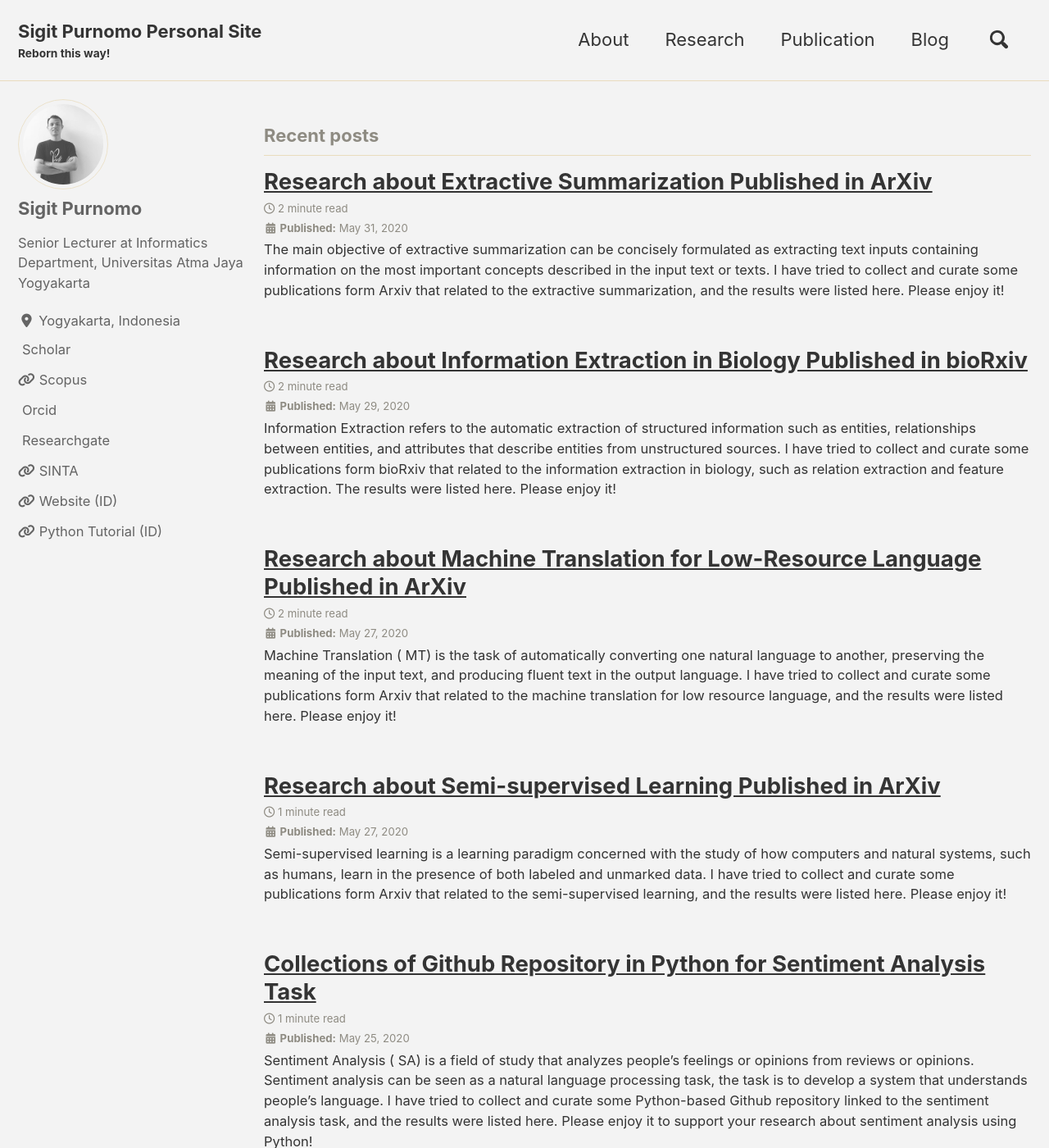
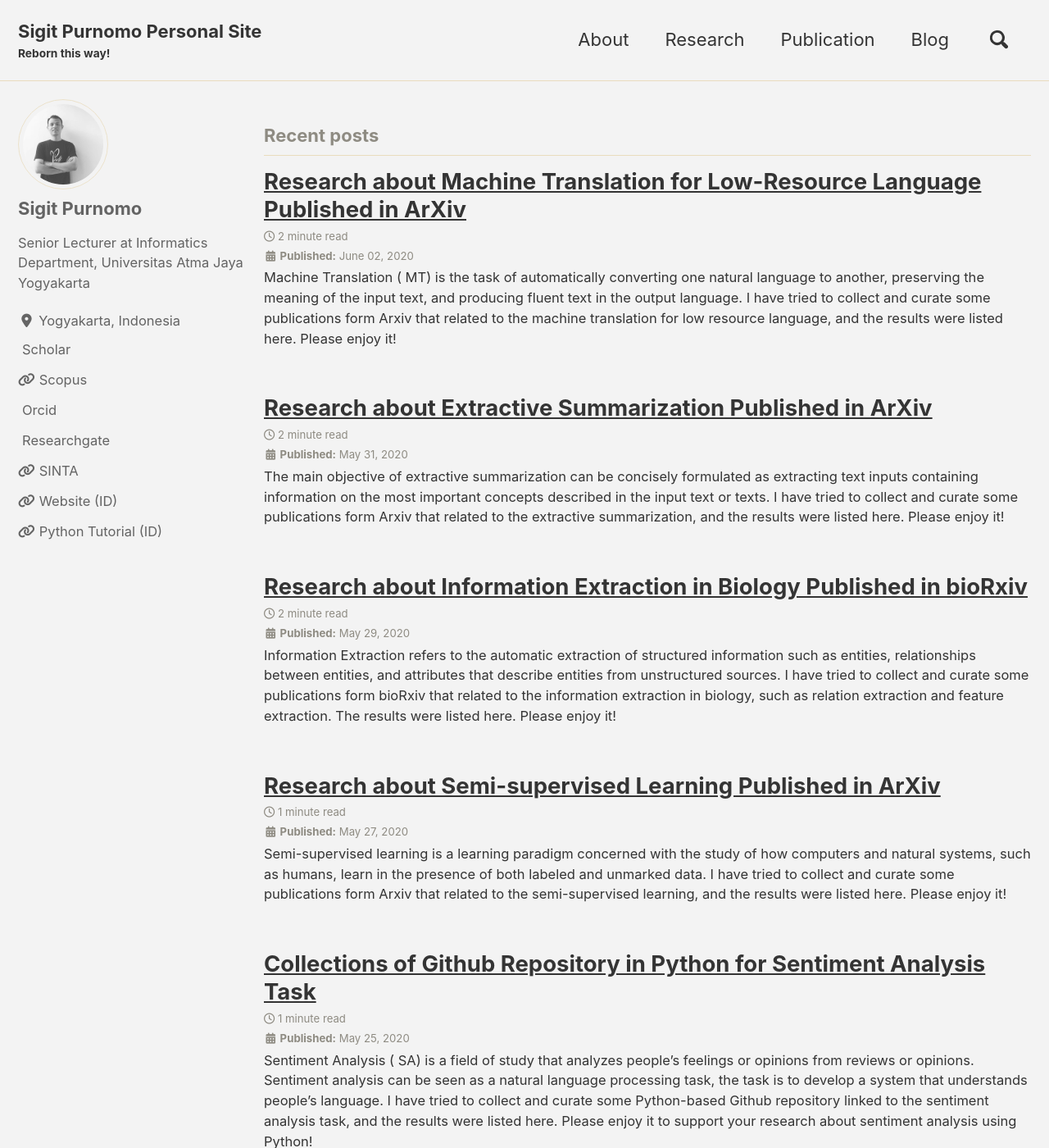
Before and after one commit to sigit-purnomo/sigit-purnomo.github.io, a Jekyll site: the page built from index.html, in a window 1280 px wide and 1400 px high. Shown: the whole window at 82% size. Built offline with Jekyll 4.4.1, drawn with Linux system fonts in a browser that asks for light colours; cached includes are drawn as plain includes; nearby versions of some CDN libraries; the list of posts is cut into pages by our own code; a style sheet for code colours, icons or effects is not loaded.

Commit message:
Updqte post

```diff
--- a/_posts/2020-06-02-research-about-machine-translation-for-low-resource-language-published-in-arxiv.md
+++ b/_posts/2020-06-02-research-about-machine-translation-for-low-resource-language-published-in-arxiv.md
@@ -1,7 +1,7 @@
 ---
 title:  "Research about Machine Translation for Low-Resource Language Published in ArXiv"
 excerpt: "Machine Translation ( MT) is the task of automatically converting one natural language to another, preserving the meaning of the input text, and producing fluent text in the output language.  I have tried to collect and curate some publications form Arxiv that related to the machine translation for low resource language, and the results were listed here. Please enjoy it! "
-date: 2020-05-27
+date: 2020-06-02
 permalink: /posts/2020/06/research-about-machine-translation-for-low-resource-language-published-in-arxiv/
 categories: [natural-language-proessing]
 tags: [machine-translation, low-resource-language]
```
Also changed, not shown: _drafts/2020-06-02-research-about-machine-translation-for-low-resource-language-published-in-arxiv.md (+1 -1 lines), 1 other file.
